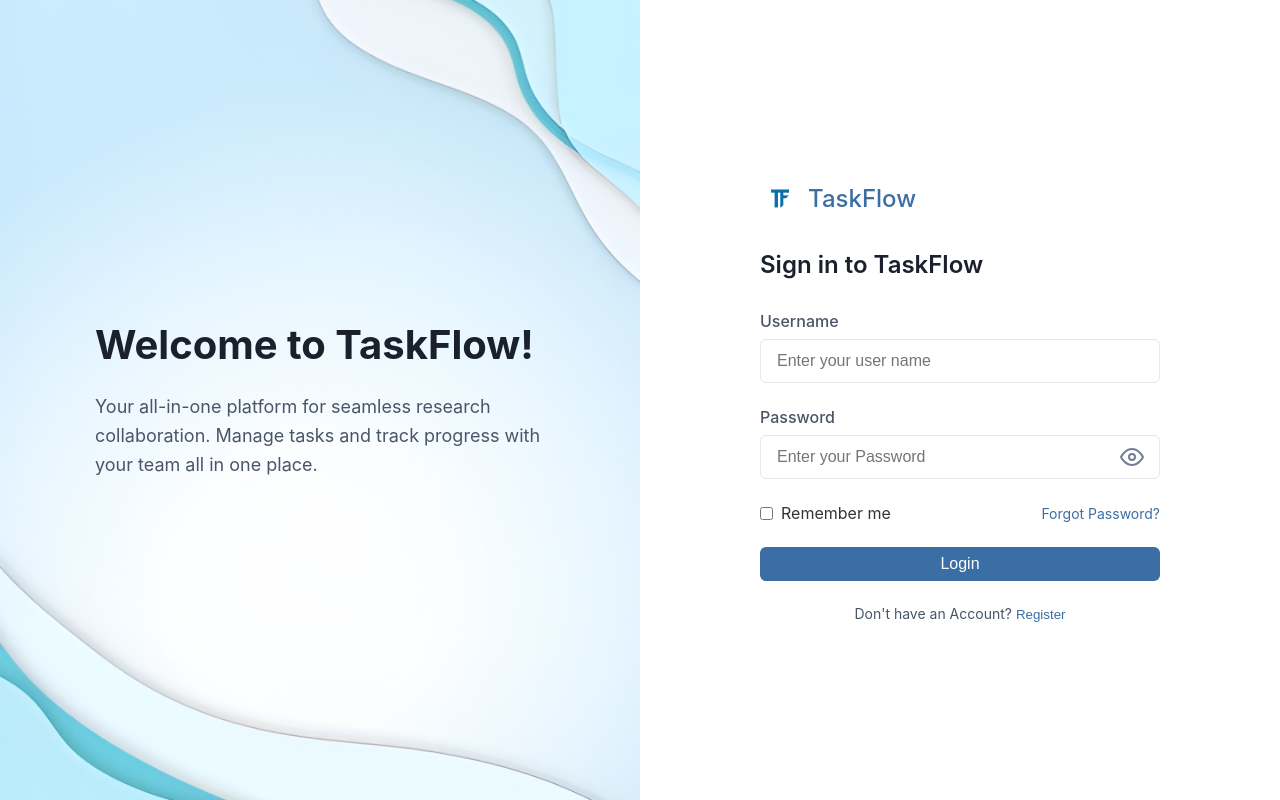
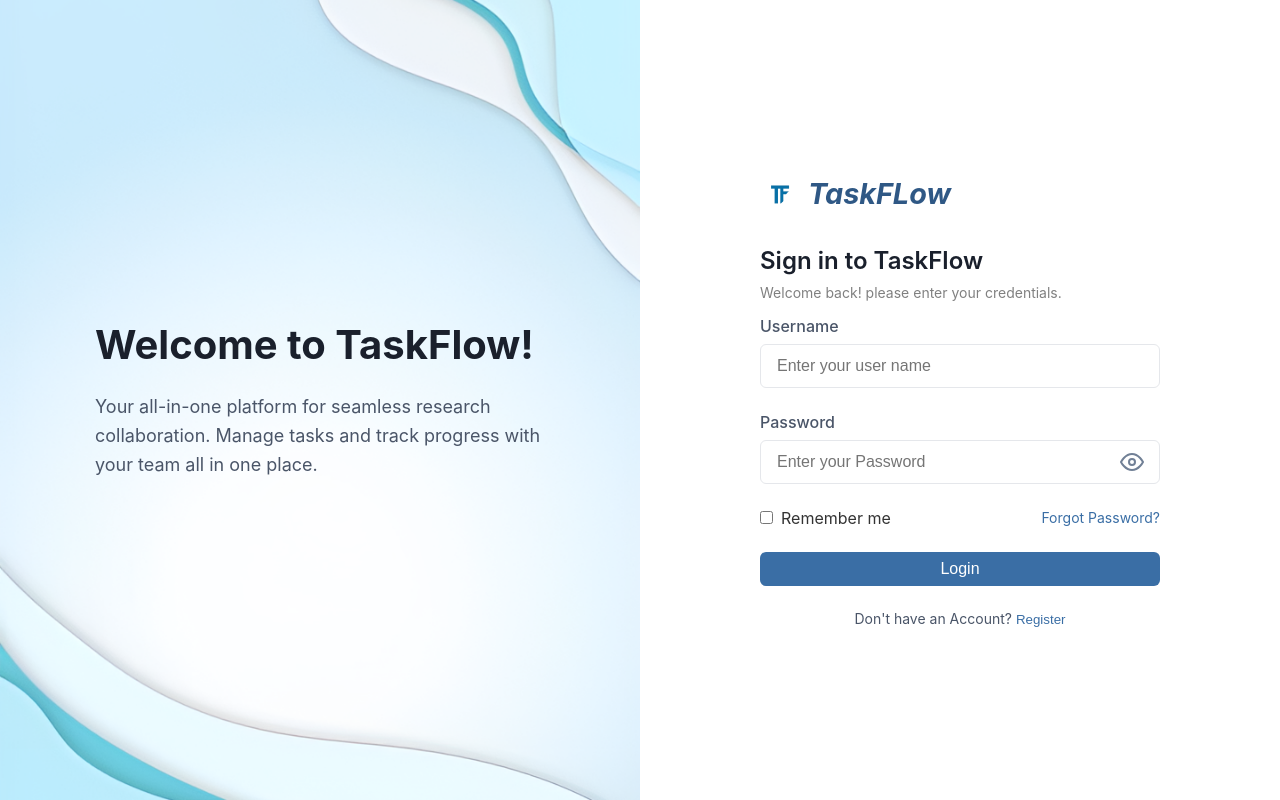
Before and after one commit to douwjyn/taskflow-fe, a React (Vite) app: page / in a window 1280 px wide. Built offline with nearby package versions, Linux system fonts and the light colour scheme.

Commit message:
idk anymore

```diff
--- a/src/App.css
+++ b/src/App.css
@@ -1,3 +1,4 @@
+@import url('https://fonts.googleapis.com/css2?family=Raleway:ital,wght@0,100..900;1,100..900&display=swap');
 /* Base styles */
 * {
   box-sizing: border-box;
@@ -92,16 +93,21 @@ body {
 }
 
 .logo-text {
-  font-size: 1.5rem;
-  font-weight: 500;
-  color: #3a6ea5;
+  font-size: 1.8rem;
+  font-weight: 700;
+  color: #2f5885;
 }
 
 .auth-form-title {
   font-size: 1.5rem;
   font-weight: 600;
+  color: #1a202c;
+}
+.auth-form-description {
+  font-size: 14px;
+  color: gray;
+  font-weight: normal;
   margin-bottom: 2rem;
-  color: #1a202c;
 }
 
 .auth-form {
@@ -302,6 +308,7 @@ body {
   border: none;
   cursor: pointer;
   padding: 0;
+  /* font-family: 'Raleway'; */
 }
 
 .nav-link:hover {
@@ -449,7 +456,7 @@ body {
 .section-title {
   font-size: 1.25rem;
   font-weight: 600;
-  margin-bottom: 1.5rem;
+  margin-bottom: 2rem;
   color: #1a202c;
   text-align: left;
 }
@@ -537,6 +544,8 @@ body {
 
 .activity-content {
   flex: 1;
+  display: flex;
+  justify-content: space-between;
 }
 
 .activity-team {
@@ -899,7 +908,7 @@ body {
 }
 
 .task-title {
-  font-weight: 600;
+  font-weight: 800;
   margin: 0 0 4px 0;
 }
 
@@ -2417,6 +2426,7 @@ h2 {
   flex: 1;
   overflow: auto;
   max-height: 400px;
+  margin-top: 1rem;
 }
 
 .mt-4 {
--- a/src/pages/Dashboard.jsx
+++ b/src/pages/Dashboard.jsx
@@ -28,7 +28,7 @@ export default function Dashboard({
   const [pendingTasksCount, setPendingTasksCount] = useState(0)
   const [activeTeamsCount, setActiveTeamsCount] = useState(0)
   const [upcomingDeadlinesCount, setUpcomingDeadlinesCount] = useState(0)
-
+  const [allTasks, setAllTasks] = useState([]);
   const getAllTasks = async () => {
     const response = await fetch(`http://localhost:8000/api/tasks/${currentUser.id}`, {
       headers: {
@@ -46,7 +46,7 @@ export default function Dashboard({
       })
     })
 
-    const allTasks = (tasks || []).map(task => {
+    const _allTasks = (tasks || []).map(task => {
       const team = teamByTaskId[task.id]
       // If task.users is an array, take the first user as assignee
       const assignee = Array.isArray(task.users) && task.users.length > 0 ? task.users[0] : null
@@ -57,13 +57,11 @@ export default function Dashboard({
         team: team ? team.name : "Unknown Team",
         due_date: task.due_date || (team ? team.due_date : null),
         assignee: assignee ? assignee.name : "Unassigned",
-        status: task.status || (task.completed ? "completed" : "pending"),
+        status: task.status
       }
     })
-
-    return allTasks
+    return _allTasks
   }
-
   // Handle stat card clicks
   const handleActiveTeamsClick = () => {
     const userTeamsList = teams
@@ -84,25 +82,28 @@ export default function Dashboard({
   }
 
   const handleCompletedTasksClick = async () => {
-    let tasks = await getAllTasks()
+    const response = await fetch(`http://localhost:8000/api/tasks/complete/${currentUser.id}`, {
+      headers: { "Content-Type": "application/json" }
+    });
 
-    if (tasks) {
-      const completedTasks = tasks.filter((task) => task.status === "Completed")
-      console.log("completedTasks", completedTasks)
+    const completedTasks = await response.json();
     setModalContent({
       title: "Completed Tasks",
-        items: completedTasks,
-      })
-    }
+      items: completedTasks.completed_tasks,
+    });
 
   }
 
   const handlePendingTasksClick = async () => {
-    const pendingTasks = (await getAllTasks()).filter((task) => task.status === "Pending")
+    const response = await fetch(`http://localhost:8000/api/tasks/pending/${currentUser.id}`, {
+      headers: { "Content-Type": "application/json" }
+    });
+
+    const pendingTasks = await response.json();
     setModalContent({
       title: "Pending Tasks",
-      items: pendingTasks,
-    })
+      items: pendingTasks.pending_tasks,
+    });
   }
 
   const handleUpcomingDeadlinesClick = async () => {
@@ -130,23 +131,6 @@ export default function Dashboard({
 
   // Get counts for stat cards
   const userTeamsCount = teams.filter((team) => team.members.some((member) => member.id === currentUser.id)).length
-  // const allTasks = await getAllTasks()
-  // (async () => {
-  //   const tasks = await getAllTasks()
-  //   if (tasks) {
-  //     const completedTasksCount = tasks.filter((task) => task.status === "completed").length
-  //     const pendingTasksCount = tasks.filter((task) => task.status === "pending").length
-  //     const upcomingDeadlinesCount = tasks.filter((task) => task.due_date).length
-
-  //     // Update state or variables with these counts if needed
-  //     return {
-  //       completedTasksCount,
-  //       pendingTasksCount,
-  //       upcomingDeadlinesCount,
-  //     }
-  //   }
-  // })()
-
  useEffect(() => {
     const fetchTaskCounts = async () => {
       if (!currentUser.id) return
@@ -289,10 +273,12 @@ export default function Dashboard({
                   {recentActivities.slice(0, 4).map((activity) => (
                     <div className="activity-item" key={activity.id}>
                       <div className="activity-content">
+                        <div>
                           <div className="activity-team">{activity.subject?.name || ''}</div>
                           <div className="activity-details">
                             {/* {activity.chapter && <span className="activity-chapter">{activity.chapter || 'Chapter: '}</span>} */}
-                          {activity.description && <span className="activity-message">{activity.description}</span>}
+                            {activity.description && <span className="activity-message">{activity.description}.</span>}
+                          </div>
                         </div>
                         <div className="activity-time">{timeAgo(activity.created_at)}</div>
                       </div>
@@ -306,7 +292,7 @@ export default function Dashboard({
       </main>
 
       {/* Modal for displaying tasks or teams */}
-      {modalContent && <TasksModal title={modalContent.title} items={modalContent.items} onClose={closeModal} formatDate={formatDate}/>}
+      {modalContent && <TasksModal title={modalContent.title} items={modalContent.items} onClose={closeModal} formatDate={formatDate} />}
     </div>
   )
 }
--- a/src/pages/Login.jsx
+++ b/src/pages/Login.jsx
@@ -44,11 +44,12 @@ export default function Login({ onLogin, onRegisterClick }) {
         <div className="auth-form-container">
           <div className="auth-logo">
             <img src="/images/taskflow-logo.png" alt="TaskFlow Logo" className="logo-image" />
-            <div className="logo-text">TaskFlow</div>
+            <div className="logo-text"><i>TaskFLow</i></div>
           </div>
 
-          <h2 className="auth-form-title">Sign in to TaskFlow</h2>
-
+          <h2 className="auth-form-title">Sign in to TaskFlow <br/>
+            <span className='auth-form-description'>Welcome back! please enter your credentials.</span>
+          </h2>
           <form onSubmit={handleSubmit} className="auth-form">
             <div className="form-group">
               <label htmlFor="username">Username</label>
```
Lines whose indentation alone changed are shown as unchanged.
